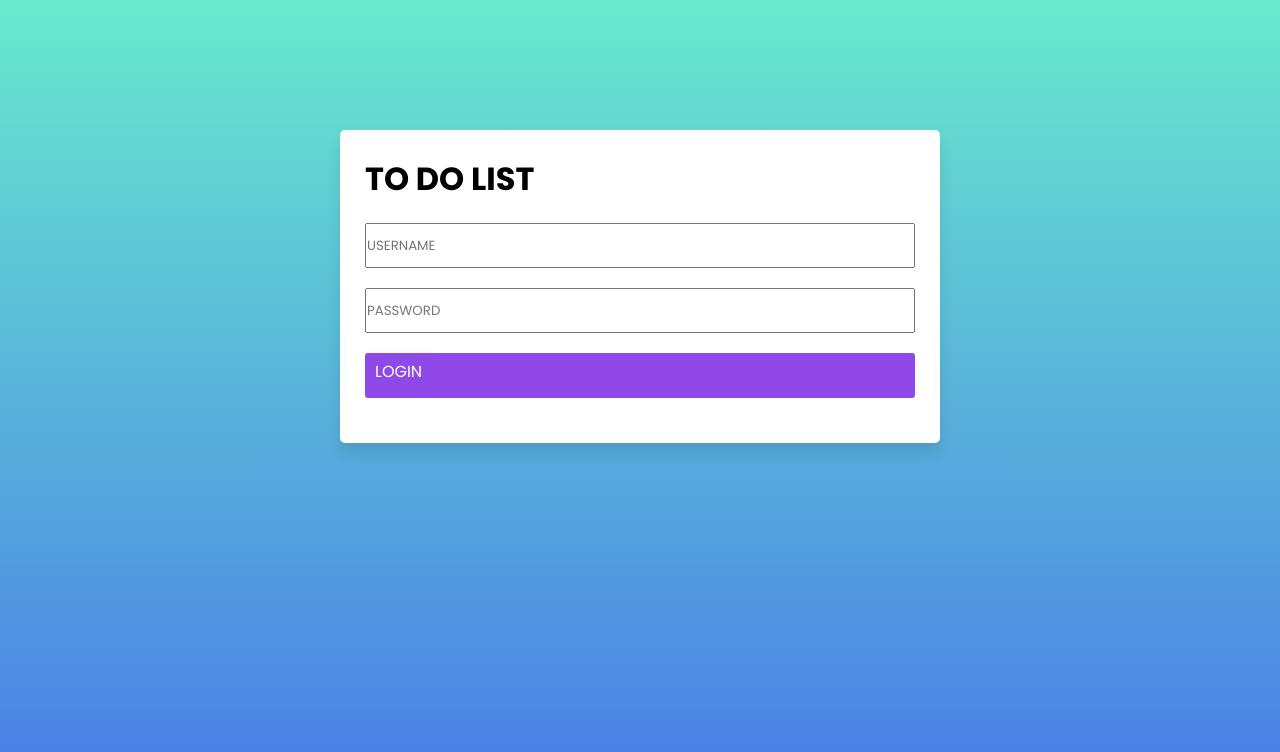
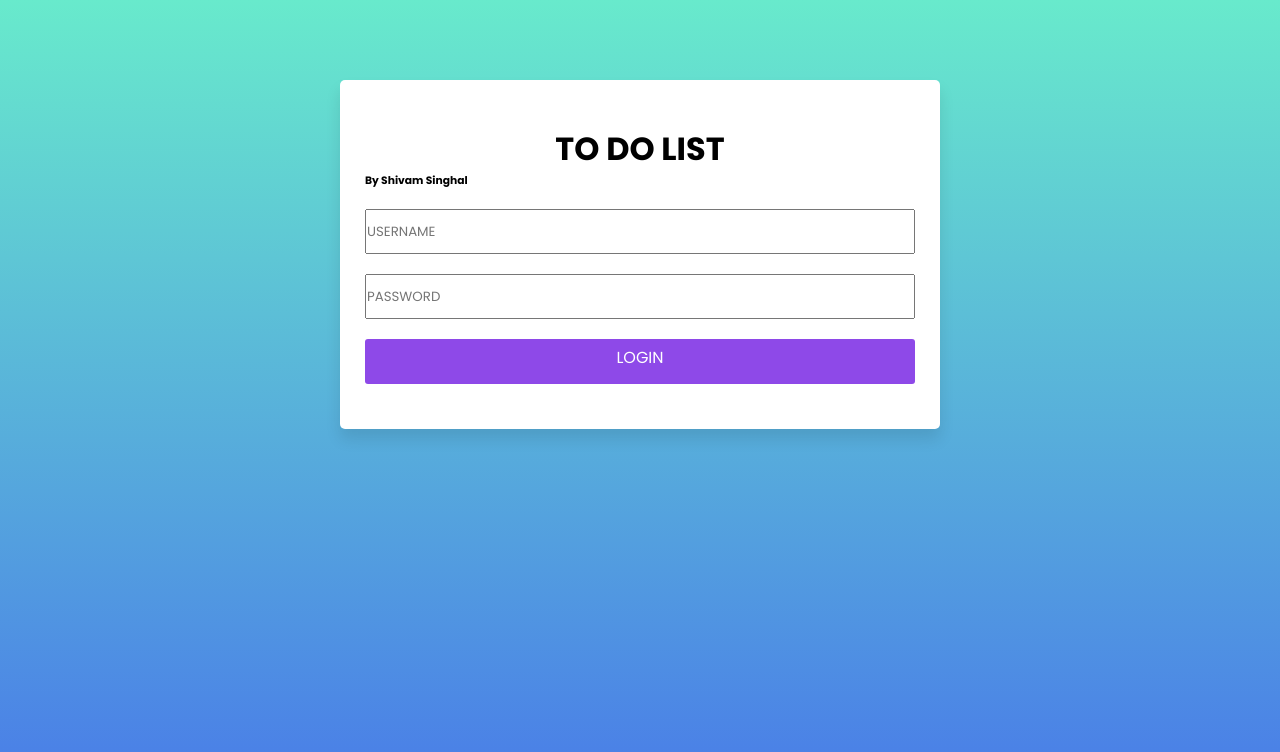
Before and after one commit to Shivam27855/graphical, a React (Create React App) app: page / in a window 1280 px wide. Shown: the top 752 px of the page. Built offline with nearby package versions, Linux system fonts and the light colour scheme.

Commit message:
Modify text content center

```diff
--- a/src/App.css
+++ b/src/App.css
@@ -20,7 +20,7 @@ body{
   background: #fff;
   max-width: 600px;
   width: 100%;
-  margin: 120px auto;
+  margin: 70px auto;
   padding: 25px;
   border-radius: 5px;
   box-shadow: 0px 10px 15px rgba(0,0,0,0.1);
@@ -123,9 +123,10 @@ body{
   width: 100%;
   margin-top: 20px;
   align-items: center;
-  justify-content: space-between;
+  justify-content: center;
 }
 button{
+
   padding: 6px 10px;
   border-radius: 3px;
   border: none;
@@ -136,6 +137,7 @@ button{
   margin-left: 5px;
   background: #8E49E8;
   cursor: pointer;
+  justify-content: center;
   /* user-select: none;
   opacity: 0.6;
   pointer-events: none;
@@ -163,4 +165,5 @@ button{
 
 .logOutButton{
   background-color: red;
+
 }
--- a/src/App.js
+++ b/src/App.js
@@ -6,7 +6,8 @@ function App() {
 
   return (
     <div className="App wrapper">
-      <h1>TO DO LIST</h1>
+      <h1 className='footer'>TO DO LIST</h1>
+      <h6 className=''>By Shivam Singhal</h6>
       {<Login/>}
 
     </div>
```
